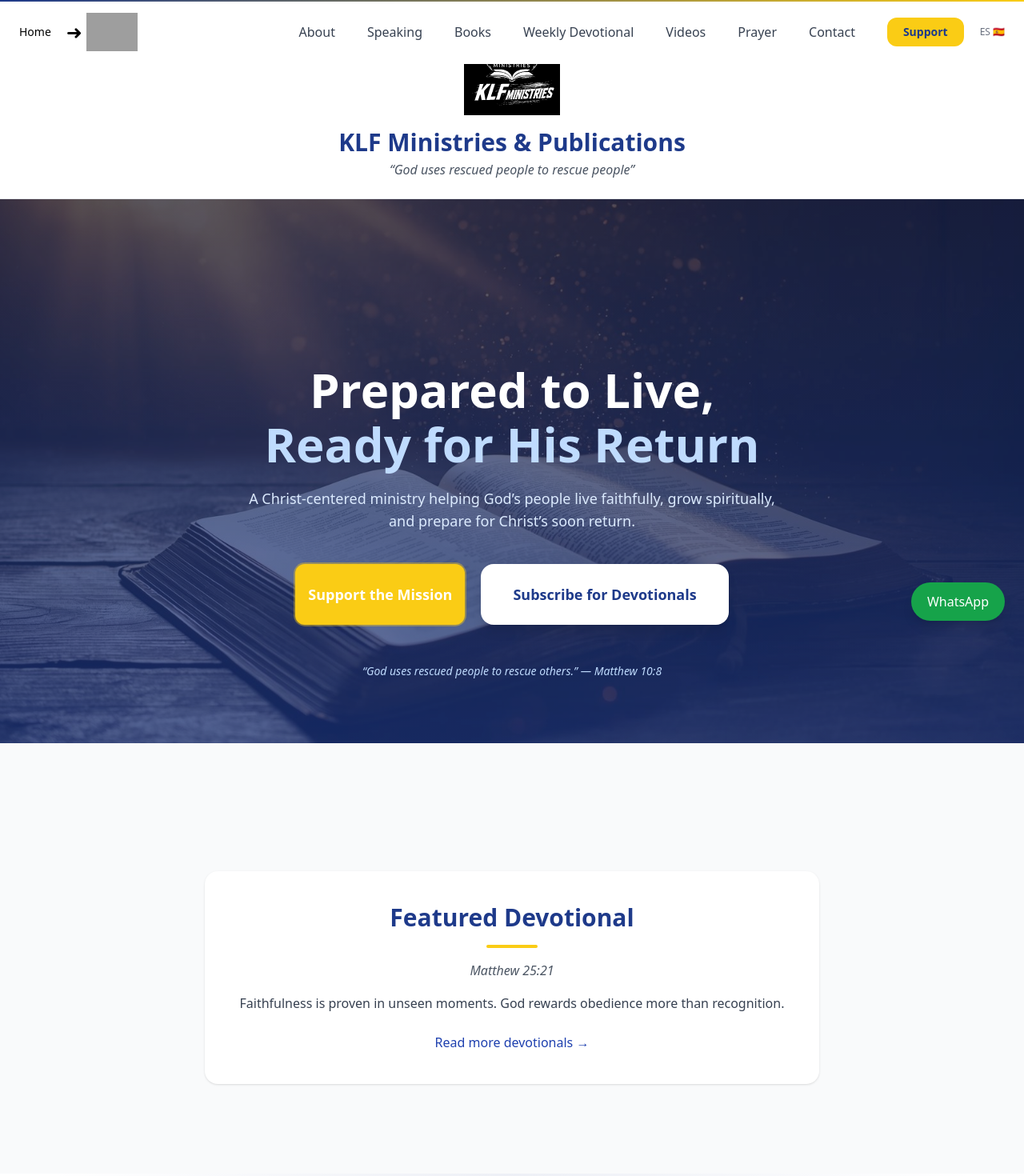
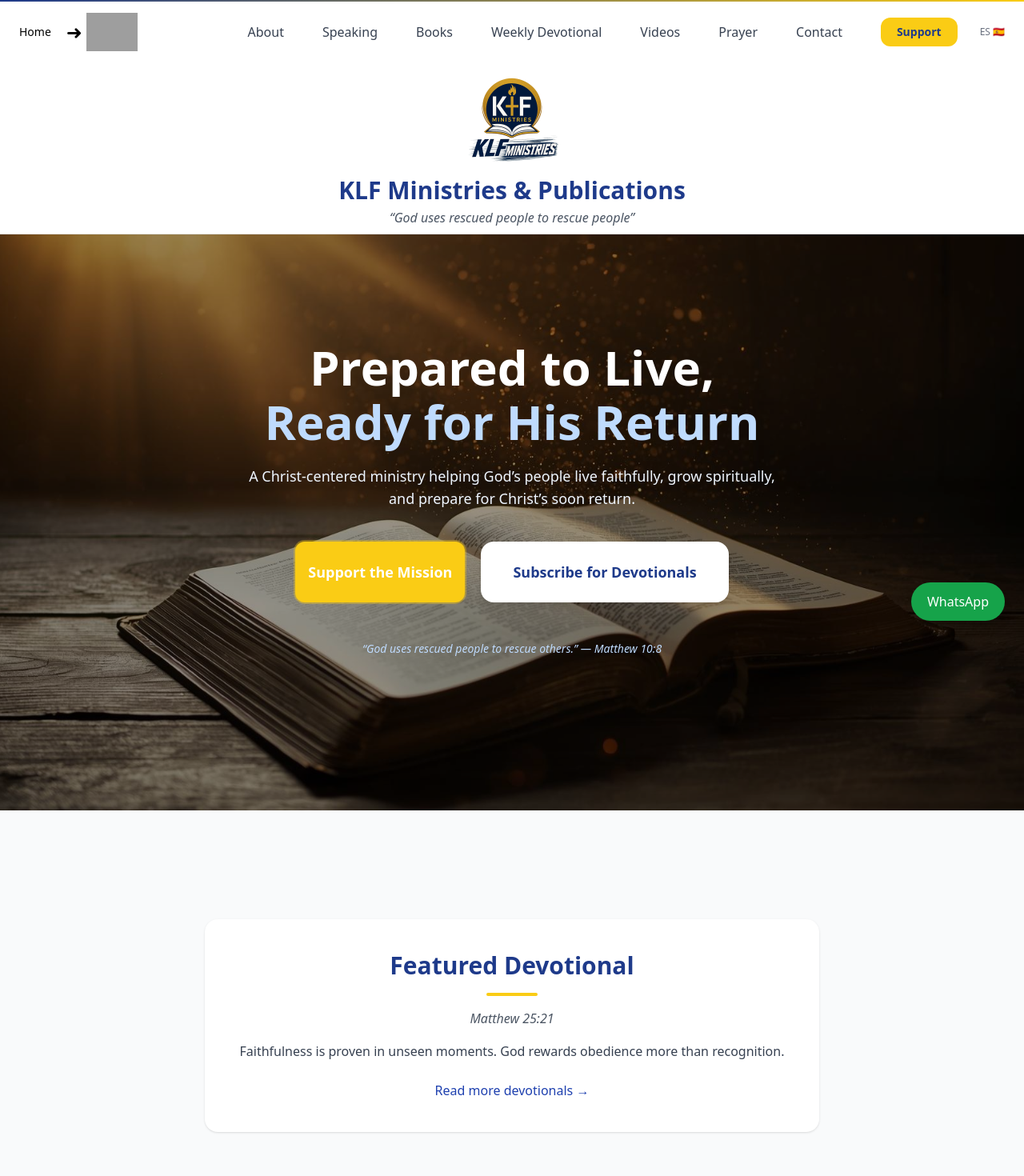
Before and after one commit to klfministries/klf-ministries-website, a Next.js app: page /en in a window 1280 px wide. Shown: the top 1470 px of the page at 80% size. Built offline with nearby package versions, Linux system fonts and the light colour scheme; grey boxes are pictures that could not be loaded.

Commit message:
Improve navigation UX and standardize section spacing

```diff
--- a/app/[lang]/layout.jsx
+++ b/app/[lang]/layout.jsx
@@ -37,10 +37,6 @@ export async function generateMetadata({ params }) {
 export default function LangLayout({ children, params }) {
   const lang = params.lang === "es" ? "es" : "en";
 
-  /**
-   * 🚨 ADMIN ROUTE SAFETY
-   * Admin pages bypass public UI
-   */
   const isAdminRoute =
     children?.props?.segment === "admin" ||
     children?.props?.segment?.startsWith("admin");
@@ -55,21 +51,26 @@ export default function LangLayout({ children, params }) {
 
   return (
     <html lang={lang}>
-      <body className="bg-gray-50 text-gray-900 flex flex-col min-h-screen">
-        {/* GLOBAL UI — SAFE LOCATION */}
+      {/* 🔴 PUSH PAGE DOWN BY NAVBAR HEIGHT */}
+      <body className="bg-gray-50 text-gray-900 flex flex-col min-h-screen pt-20">
+        {/* GLOBAL UI */}
         <ScrollProgress />
         <Analytics />
         <DonationModal />
 
-        {/* HEADER */}
-        <header className="border-b bg-white">
-          <div className="max-w-7xl mx-auto px-6 py-6 text-center">
+        {/* FIXED NAVBAR FIRST */}
+        <Nav lang={lang} />
+
+        {/* HEADER — NOW SAFELY BELOW NAVBAR */}
+        <header className="bg-white border-b shadow-sm">
+          <div className="max-w-7xl mx-auto px-6 pt-2 pb-2 text-center">
+            {/* LOGO — FULLY VISIBLE */}
             <Image
-              src="/images/klf-logo.svg"
+              src="/images/klf-logo-gold.png"
               alt="KLF Ministries"
-              width={120}
-              height={120}
-              className="mx-auto mb-4"
+              width={90}
+              height={90}
+              className="mx-auto mb-1 w-20 sm:w-24 md:w-32 h-auto"
               priority
             />
 
@@ -81,8 +82,6 @@ export default function LangLayout({ children, params }) {
               “God uses rescued people to rescue people”
             </p>
           </div>
-
-          <Nav lang={lang} />
         </header>
 
         {/* PAGE CONTENT */}
--- a/app/[lang]/page.jsx
+++ b/app/[lang]/page.jsx
@@ -191,15 +191,15 @@ export default function Home({ params }) {
   return (
     <>
       <Hero lang={lang} />
-      <div className="pt-12" />
+      <div className="pt-10" />
 
-      {/* FEATURED DEVOTIONAL */}
-      <section className="bg-gray-50 py-28 px-6">
+      {/* FEATURED DEVOTIONAL — STANDARD SPACING */}
+      <section className="bg-gray-50 py-24 px-6">
         <FeaturedDevotional lang={lang} />
       </section>
 
-      {/* TESTIMONIES */}
-      <section className="relative overflow-hidden py-32 px-6 text-center bg-gradient-to-b from-white via-blue-50 to-white">
+      {/* TESTIMONIES — STANDARD SPACING */}
+      <section className="relative overflow-hidden py-24 px-6 text-center bg-gradient-to-b from-white via-blue-50 to-white">
         <div
           aria-hidden
           className="absolute inset-0 bg-[radial-gradient(circle_at_top,rgba(30,58,138,0.08),transparent_60%)]"
@@ -207,10 +207,10 @@ export default function Home({ params }) {
         <RotatingTestimonies lang={lang} />
       </section>
 
-      {/* SUPPORT THE MISSION */}
+      {/* SUPPORT THE MISSION — SMALLER CTA SECTION */}
       <section
         id="support"
-        className="bg-gradient-to-r from-blue-900 to-blue-800 text-white py-14 px-6 text-center"
+        className="bg-gradient-to-r from-blue-900 to-blue-800 text-white py-20 px-6 text-center"
       >
         <h2 className="text-3xl font-bold mb-4">
           {lang === "es" ? "Apoye la Obra" : "Support the Mission"}
--- a/app/components/Hero.jsx
+++ b/app/components/Hero.jsx
@@ -15,27 +15,31 @@ export default function Hero({ lang = "en" }) {
   };
 
   return (
-    <section className="relative overflow-hidden bg-gradient-to-b from-blue-950 to-blue-900 text-white pt-32">
+    <section className="relative overflow-hidden bg-gradient-to-b from-blue-950 to-blue-900 text-white pt-10 pb-24">
       {/* PARALLAX BACKGROUND IMAGE */}
       <motion.div
         aria-hidden="true"
         style={{ y: bgY }}
         className="absolute inset-0 pointer-events-none"
       >
+        {/* BACKGROUND IMAGE */}
         <div
-          className="absolute inset-0 bg-cover bg-center opacity-30"
+          className="absolute inset-0 bg-cover bg-center"
           style={{ backgroundImage: "url('/images/hero-bible-light.jpg')" }}
         />
+
+        {/* SUBTLE DARK OVERLAY FOR READABILITY */}
+        <div className="absolute inset-0 bg-black/40" />
       </motion.div>
 
       {/* CONTENT */}
-      <div className="relative mx-auto max-w-5xl px-5 py-20 text-center">
+      <div className="relative mx-auto max-w-5xl px-5 py-24 text-center">
         {/* HEADLINE */}
         <motion.h1
           initial={{ opacity: 0, y: 28 }}
           animate={{ opacity: 1, y: 0 }}
           transition={{ duration: 0.7, ease: "easeOut" }}
-          className="text-3xl sm:text-5xl md:text-6xl font-bold leading-tight"
+          className="text-3xl sm:text-5xl md:text-6xl font-bold leading-tight text-white"
         >
           {lang === "es" ? "Preparados para Vivir," : "Prepared to Live,"}
           <span className="block text-blue-200 mt-2">
@@ -48,7 +52,7 @@ export default function Hero({ lang = "en" }) {
           initial={{ opacity: 0, y: 18 }}
           animate={{ opacity: 1, y: 0 }}
           transition={{ delay: 0.2, duration: 0.6 }}
-          className="mx-auto mt-6 max-w-2xl text-base sm:text-lg text-blue-100"
+          className="mx-auto mt-6 max-w-2xl text-base sm:text-lg text-blue-50"
         >
           {lang === "es"
             ? "Un ministerio cristiano que ayuda al pueblo de Dios a vivir fielmente, crecer espiritualmente y prepararse para el pronto regreso de Cristo."
--- a/app/components/Nav.jsx
+++ b/app/components/Nav.jsx
@@ -52,10 +52,8 @@ export default function Nav({ lang = "en" }) {
       <div className="mx-auto max-w-7xl px-6 h-full flex items-center justify-between">
         {/* HOME LABEL + MOVING ARROW + LOGO */}
         <div className="flex items-center gap-3 relative">
-          {/* FIXED HOME TEXT */}
           <span className="text-sm font-medium text-black">Home</span>
 
-          {/* MOVING ARROW (ONLY THIS MOVES) */}
           <motion.span
             animate={{ x: [0, 10, 0] }}
             transition={{ duration: 1.8, repeat: Infinity, ease: "easeInOut" }}
@@ -64,7 +62,6 @@ export default function Nav({ lang = "en" }) {
             ➜
           </motion.span>
 
-          {/* LOGO */}
           <Link href={base} aria-label="Home" className="flex items-center gap-2">
             <Image
               src="/images/klf-logo.png"
@@ -78,16 +75,26 @@ export default function Nav({ lang = "en" }) {
         </div>
 
         {/* DESKTOP NAV */}
-        <nav className="hidden lg:flex items-center gap-2">
-          {links.map(([path, label]) => (
+        <nav className="hidden lg:flex items-center gap-4">
+          {links.map(([path, label]) => {
+            const href = `${base}/${path}`;
+            const isActive =
+              pathname === href || pathname.startsWith(href + "/");
+
+            return (
               <Link
                 key={path}
-              href={`${base}/${path}`}
-              className="px-4 py-2 text-gray-700 hover:text-blue-900 font-medium"
+                href={href}
+                className={`px-4 py-2 font-medium transition ${
+                  isActive
+                    ? "text-blue-900 font-semibold underline underline-offset-4"
+                    : "text-gray-700 hover:text-blue-900"
+                }`}
               >
                 {label}
               </Link>
-          ))}
+            );
+          })}
 
           {/* SUPPORT BUTTON */}
           <button
@@ -101,7 +108,7 @@ export default function Nav({ lang = "en" }) {
           {/* LANGUAGE */}
           <Link
             href={switchedPath}
-            className="ml-3 text-xs text-gray-500 hover:text-blue-900"
+            className="ml-3 text-xs text-gray-500 hover:text-blue-900 transition"
           >
             {lang === "en" ? "ES 🇪🇸" : "EN 🇺🇸"}
           </Link>
@@ -120,16 +127,26 @@ export default function Nav({ lang = "en" }) {
       {/* MOBILE MENU */}
       {open && (
         <div className="lg:hidden bg-white border-t px-6 py-6 space-y-4 shadow-md">
-          {links.map(([path, label]) => (
+          {links.map(([path, label]) => {
+            const href = `${base}/${path}`;
+            const isActive =
+              pathname === href || pathname.startsWith(href + "/");
+
+            return (
               <Link
                 key={path}
-              href={`${base}/${path}`}
+                href={href}
                 onClick={() => setOpen(false)}
-              className="block text-gray-800 text-lg font-medium py-2 border-b"
+                className={`block text-lg font-medium py-3 border-b transition ${
+                  isActive
+                    ? "text-blue-900 font-semibold"
+                    : "text-gray-800 hover:text-blue-900"
+                }`}
               >
                 {label}
               </Link>
-          ))}
+            );
+          })}
 
           <button
             onClick={handleSupportClick}
@@ -141,7 +158,7 @@ export default function Nav({ lang = "en" }) {
           <Link
             href={switchedPath}
             onClick={() => setOpen(false)}
-            className="block text-center text-sm text-gray-600 mt-3"
+            className="block text-center text-sm text-gray-600 mt-3 hover:text-blue-900 transition"
           >
             {lang === "en" ? "Español 🇪🇸" : "English 🇺🇸"}
           </Link>
```
Also changed, not shown: public/images/klf-logo-gold.png (added). Lines whose indentation alone changed are shown as unchanged.
